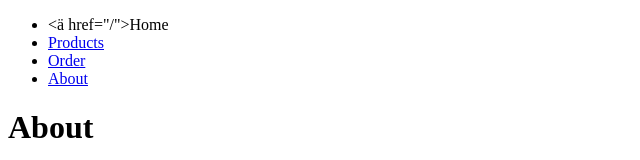
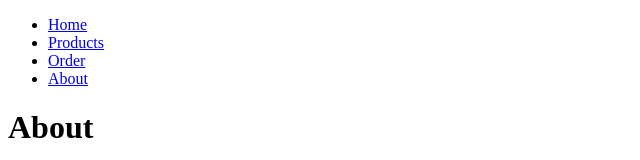
Before and after one commit to almosbata/almosbata.github.io, a plain HTML site: page about.html in a window 1280 px wide. Shown: the top 160 px of the page, without its empty margins (0-640 px from the left). Drawn offline with Linux system fonts and the light colour scheme.

Commit message:
New modifications.

```diff
--- a/about.html
+++ b/about.html
@@ -10,7 +10,7 @@
 <body>
     <ul>
         <li>
-            <ä href="/">Home</a>
+            <a href="/index.html">Home</a>
         </li>
         <li>
             <a href="/pages/products.html">Products</a>
```
Also changed, not shown: pages/orders.html (+1 -1 lines), pages/products.html (+1 -1 lines).
